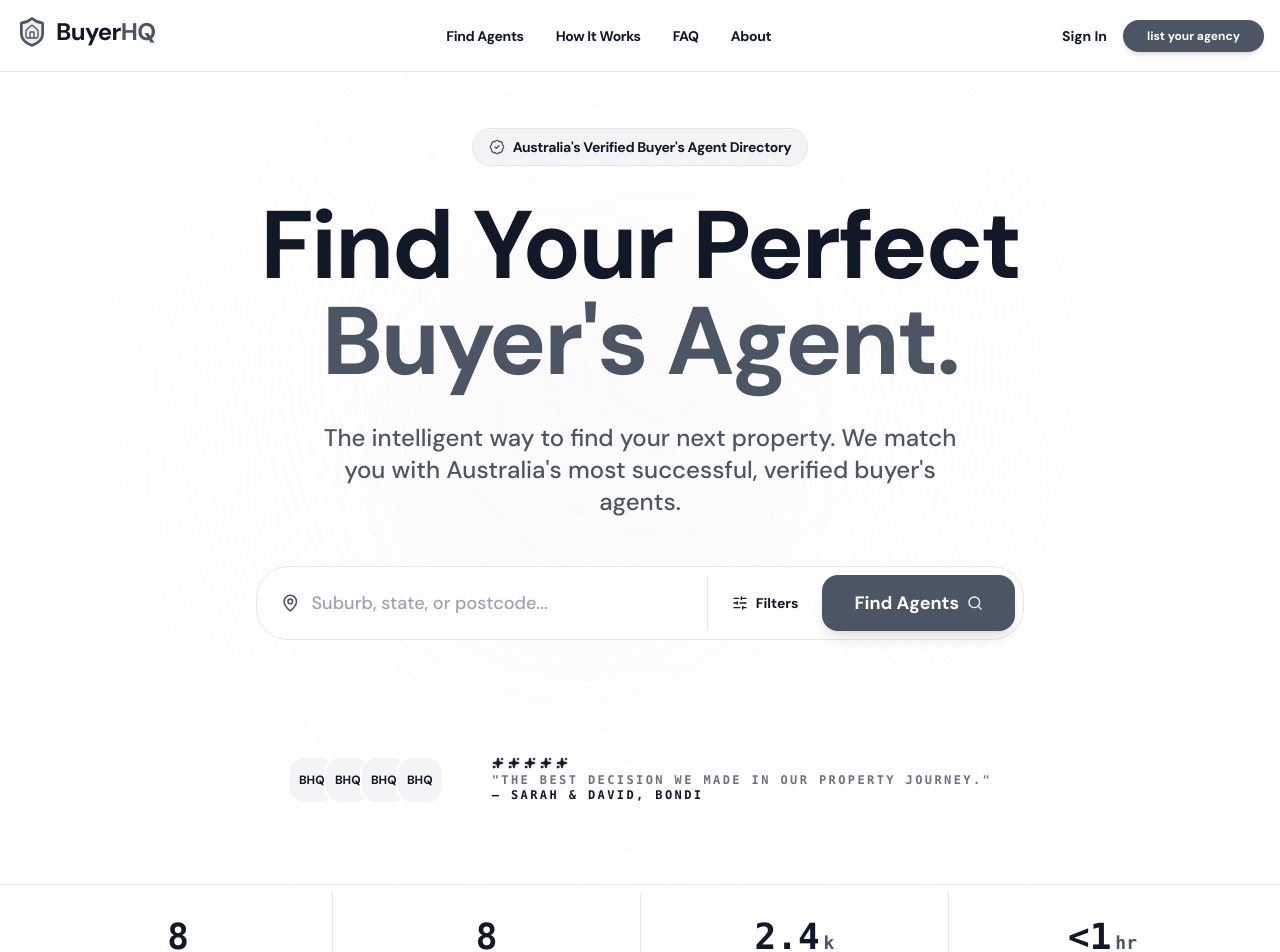
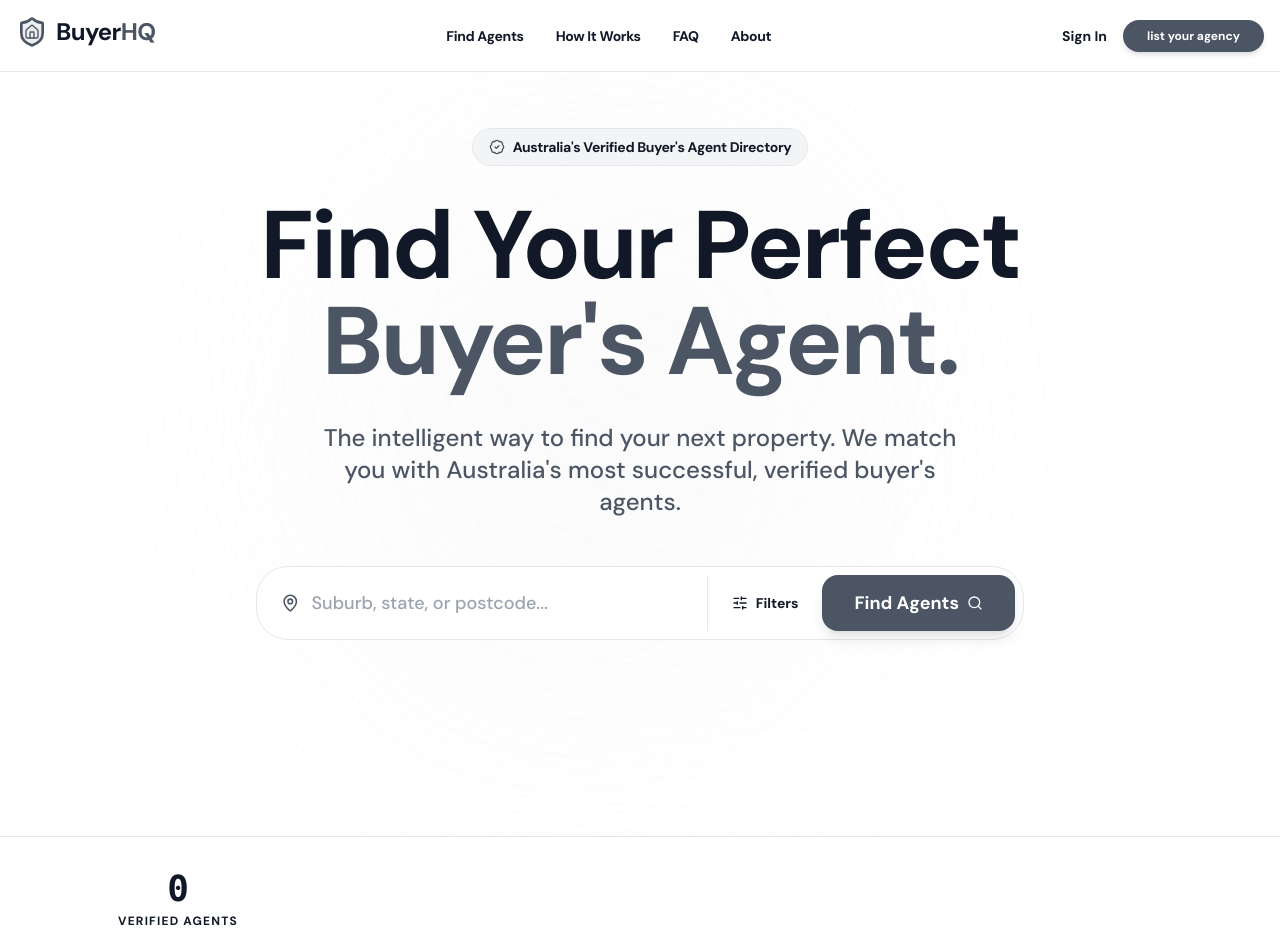
Before and after one commit to RICHARDGEE89/buyerhqfinal, a Next.js app: page / in a window 1280 px wide. Shown: the top 952 px of the page. Built offline with nearby package versions, Linux system fonts and the light colour scheme.

Commit message:
fix: content updates (about page cleanup, location grid states, typo fix)

```diff
--- a/src/app/(public)/about/AboutContent.tsx
+++ b/src/app/(public)/about/AboutContent.tsx
@@ -2,7 +2,7 @@
 
 import React from 'react';
 import { motion } from 'framer-motion';
-import { ShieldCheck, Heart, Eye, Users, BadgeCheck, Scale, CheckCircle2 } from 'lucide-react';
+import { ShieldCheck, Heart, Eye, Users, Scale, CheckCircle2 } from 'lucide-react';
 import { Card, CardContent } from '@/components/ui/card';
 
 const values = [
@@ -30,21 +30,14 @@ export default function AboutContent() {
     return (
         <div className="bg-white min-h-screen">
             {/* Hero */}
-            <section className="pt-40 pb-24 bg-topo relative">
+            {/* Hero */}
+            <section className="pt-40 pb-24 bg-white relative">
                 <div className="container mx-auto px-6 text-center space-y-6 max-w-4xl">
-                    <motion.div
-                        initial={{ opacity: 0, scale: 0.9 }}
-                        animate={{ opacity: 1, scale: 1 }}
-                        className="inline-flex items-center px-4 py-2 rounded-full bg-white/10 text-primary text-xs font-bold uppercase tracking-widest border border-white/20 backdrop-blur-sm"
-                    >
-                        <BadgeCheck className="w-4 h-4 mr-2 text-verified fill-verified/20" />
-                        Our Mission & Standards
-                    </motion.div>
                     <motion.h1
                         initial={{ opacity: 0, y: 20 }}
                         animate={{ opacity: 1, y: 0 }}
                         transition={{ delay: 0.1 }}
-                        className="text-5xl md:text-7xl font-display font-black text-white tracking-tight leading-tight"
+                        className="text-5xl md:text-7xl font-display font-black text-gray-900 tracking-tight leading-tight"
                     >
                         The Agent Directory <br className="hidden md:block" />
                         Designed for <span className="text-primary">Buyers.</span>
@@ -53,7 +46,7 @@ export default function AboutContent() {
                         initial={{ opacity: 0, y: 20 }}
                         animate={{ opacity: 1, y: 0 }}
                         transition={{ delay: 0.2 }}
-                        className="text-xl text-white/60 max-w-2xl mx-auto leading-relaxed"
+                        className="text-xl text-gray-500 max-w-2xl mx-auto leading-relaxed"
                     >
                         BuyerHQ was built to solve a single problem: finding a trustworthy, local buyer&apos;s agent shouldn&apos;t be a guessing game.
                     </motion.p>
--- a/src/components/home/HeroSection.tsx
+++ b/src/components/home/HeroSection.tsx
@@ -3,7 +3,7 @@
 import React from 'react';
 import { motion } from 'framer-motion';
 import { SearchBar } from './SearchBar';
-import { BadgeCheck, Sparkles } from 'lucide-react';
+import { BadgeCheck } from 'lucide-react';
 
 export const HeroSection = () => {
     return (
@@ -55,31 +55,7 @@ export const HeroSection = () => {
                         <SearchBar />
                     </motion.div>
 
-                    {/* Secondary Trust Signal */}
-                    <motion.div
-                        initial={{ opacity: 0 }}
-                        animate={{ opacity: 1 }}
-                        transition={{ delay: 0.6 }}
-                        className="flex flex-col md:flex-row items-center justify-center gap-8 md:gap-12"
-                    >
-                        <div className="flex -space-x-3">
-                            {[1, 2, 3, 4].map((i) => (
-                                <div key={i} className="w-12 h-12 rounded-2xl border-2 border-white bg-gray-100 flex items-center justify-center font-display font-black text-xs text-gray-900">
-                                    BHQ
-                                </div>
-                            ))}
-                        </div>
-                        <div className="text-left">
-                            <div className="flex items-center gap-1 text-gray-900 mb-1">
-                                {[1, 2, 3, 4, 5].map((s) => <Sparkles key={s} className="w-3 h-3 fill-gray-900 text-gray-900" />)}
-                            </div>
-                            <p className="text-gray-500 text-xs font-mono font-bold uppercase tracking-[0.2em] leading-tight">
-                                &quot;The best decision we made in our property journey.&quot;
-                                <br />
-                                <span className="text-gray-900">— Sarah &amp; David, Bondi</span>
-                            </p>
-                        </div>
-                    </motion.div>
+
                 </div>
             </div>
         </section>
--- a/src/components/home/LocationGrid.tsx
+++ b/src/components/home/LocationGrid.tsx
@@ -3,16 +3,14 @@ import { MapPin, ChevronRight } from 'lucide-react';
 import Link from 'next/link';
 
 const locations = [
-    { name: 'Sydney', state: 'NSW', count: 0 },
-    { name: 'Melbourne', state: 'VIC', count: 0 },
-    { name: 'Brisbane', state: 'QLD', count: 0 },
-    { name: 'Perth', state: 'WA', count: 0 },
-    { name: 'Adelaide', state: 'SA', count: 0 },
-    { name: 'Gold Coast', state: 'QLD', count: 0 },
-    { name: 'Canberra', state: 'ACT', count: 0 },
-    { name: 'Sunshine Coast', state: 'QLD', count: 0 },
-    { name: 'Hobart', state: 'TAS', count: 0 },
-    { name: 'Darwin', state: 'NT', count: 0 },
+    { name: 'New South Wales', state: 'NSW', count: 0 },
+    { name: 'Victoria', state: 'VIC', count: 0 },
+    { name: 'Queensland', state: 'QLD', count: 0 },
+    { name: 'Western Australia', state: 'WA', count: 0 },
+    { name: 'South Australia', state: 'SA', count: 0 },
+    { name: 'Tasmania', state: 'TAS', count: 0 },
+    { name: 'Australian Capital Territory', state: 'ACT', count: 0 },
+    { name: 'Northern Territory', state: 'NT', count: 0 },
 ];
 
 export const LocationGrid = () => {
@@ -31,12 +29,12 @@ export const LocationGrid = () => {
                     </p>
                 </div>
 
-                <div className="grid grid-cols-2 lg:grid-cols-5 gap-6">
+                <div className="grid grid-cols-1 md:grid-cols-2 lg:grid-cols-4 gap-6">
                     {locations.map((loc) => (
                         <Link
                             key={loc.name}
-                            href={`/agents?state=${loc.state}&suburb=${loc.name}`}
-                            className="group p-8 bg-gray-50 border border-gray-200 rounded-[2rem] hover:bg-white hover:border-primary hover:shadow-lg transition-all duration-500"
+                            href={`/agents?state=${loc.state}`}
+                            className="group p-8 bg-gray-50 border border-gray-200 rounded-[2rem] hover:bg-white hover:border-primary hover:shadow-lg transition-all duration-500 min-h-[160px] flex flex-col justify-between"
                         >
                             <div className="flex flex-col h-full">
                                 <div className="w-10 h-10 rounded-xl bg-white group-hover:bg-primary flex items-center justify-center text-gray-900 group-hover:text-white transition-colors mb-4 border border-gray-100">
--- a/src/components/home/TrustBar.tsx
+++ b/src/components/home/TrustBar.tsx
@@ -21,10 +21,7 @@ const StatItem: React.FC<StatItemProps> = ({ label, value, suffix }) => (
 export const TrustBar = () => {
     // In a real app, these values would be fetched from Supabase
     const stats = [
-        { label: "Verified Agents", value: 8 },
-        { label: "States Covered", value: 8 },
-        { label: "Enquiries MTD", value: "2.4", suffix: "k" },
-        { label: "Avg Response", value: "<1", suffix: "hr" }
+        { label: "Verified Agents", value: 0 },
     ];
 
     return (
--- a/src/components/layout/Footer.tsx
+++ b/src/components/layout/Footer.tsx
@@ -21,7 +21,7 @@ export const Footer = () => {
             { name: 'Terms of Service', href: '/terms' },
         ],
         professionals: [
-            { name: 'list your agency', href: '/join' },
+            { name: 'List Your Agency', href: '/join' },
             { name: 'Agent Login', href: '/login' },
             { name: 'Blog', href: '/blog' },
             { name: 'Admin Console', href: '/admin-login' },
```
